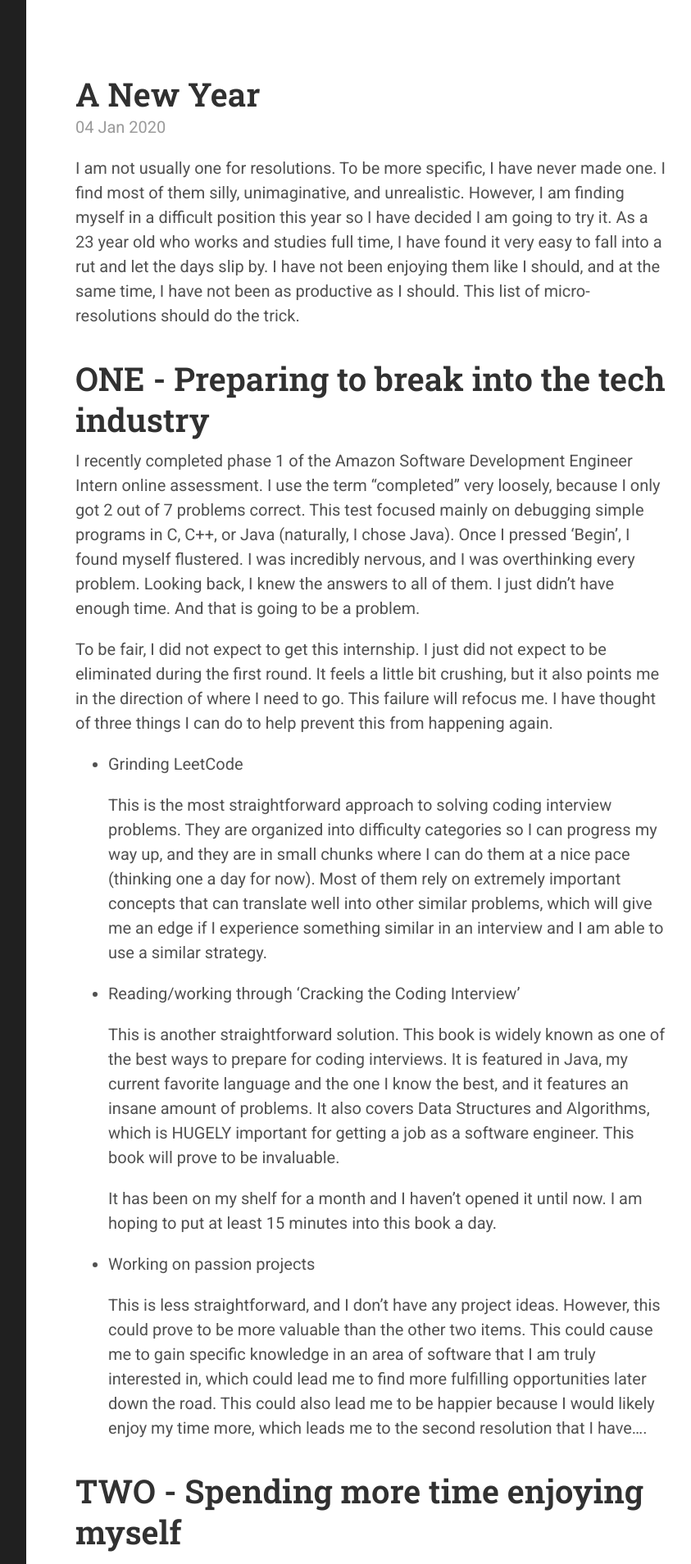
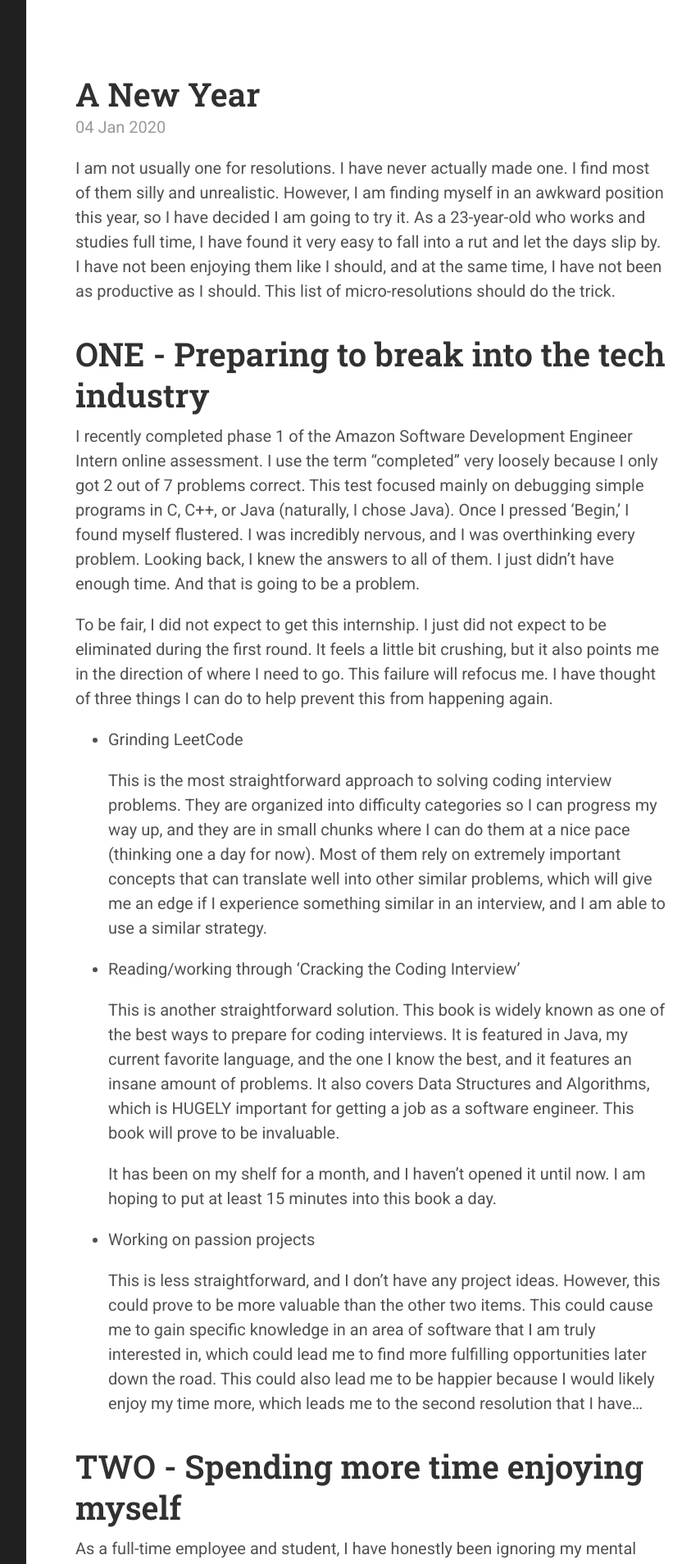
Before and after one commit to ghgoodreau/ghgoodreau.github.io, a Jekyll site: the page built from _posts/2020-01-04-resolution.md, in a window 1280 px wide. Shown: the top 1908 px of the page at 82% size, without its empty margins (368-1211 px from the left). Built offline with Jekyll 4.4.1, drawn with Linux system fonts in a browser that asks for light colours; some of the changed text lies outside the part shown.

Commit message:
Update 2020-01-04-resolution.md

```diff
--- a/_posts/2020-01-04-resolution.md
+++ b/_posts/2020-01-04-resolution.md
@@ -3,38 +3,38 @@
 title: A New Year
 excerpt_separator: <!--end-excerpt-->
 ---
-I am not usually one for resolutions. To be more specific, I have never made one. I find most of them silly, unimaginative, and unrealistic. However, I am finding myself in a difficult position this year so I have decided I am going to try it. As a 23 year old who works and studies full time, I have found it very easy to fall into a rut and let the days slip by. I have not been enjoying them like I should, and at the same time, I have not been as productive as I should. This list of micro-resolutions should do the trick.
+I am not usually one for resolutions. I have never actually made one. I find most of them silly and unrealistic. However, I am finding myself in an awkward position this year, so I have decided I am going to try it. As a 23-year-old who works and studies full time, I have found it very easy to fall into a rut and let the days slip by. I have not been enjoying them like I should, and at the same time, I have not been as productive as I should. This list of micro-resolutions should do the trick.
 
 <!--end-excerpt-->
 
 # ONE - Preparing to break into the tech industry
 
-I recently completed phase 1 of the Amazon Software Development Engineer Intern online assessment. I use the term "completed" very loosely, because I only got 2 out of 7 problems correct. This test focused mainly on debugging simple programs in C, C++, or Java (naturally, I chose Java). Once I pressed 'Begin', I found myself flustered. I was incredibly nervous, and I was overthinking every problem. Looking back, I knew the answers to all of them. I just didn't have enough time. And that is going to be a problem.
+I recently completed phase 1 of the Amazon Software Development Engineer Intern online assessment. I use the term "completed" very loosely because I only got 2 out of 7 problems correct. This test focused mainly on debugging simple programs in C, C++, or Java (naturally, I chose Java). Once I pressed 'Begin,' I found myself flustered. I was incredibly nervous, and I was overthinking every problem. Looking back, I knew the answers to all of them. I just didn't have enough time. And that is going to be a problem.
 
 To be fair, I did not expect to get this internship. I just did not expect to be eliminated during the first round. It feels a little bit crushing, but it also points me in the direction of where I need to go. This failure will refocus me. I have thought of three things I can do to help prevent this from happening again.
 
 - Grinding LeetCode
 
-  This is the most straightforward approach to solving coding interview problems. They are organized into difficulty categories so I can progress my way up, and they are in small chunks where I can do them at a nice pace (thinking one a day for now). Most of them rely on extremely important concepts that can translate well into other similar problems, which will give me an edge if I experience something similar in an interview and I am able to use a similar strategy.
+  This is the most straightforward approach to solving coding interview problems. They are organized into difficulty categories so I can progress my way up, and they are in small chunks where I can do them at a nice pace (thinking one a day for now). Most of them rely on extremely important concepts that can translate well into other similar problems, which will give me an edge if I experience something similar in an interview, and I am able to use a similar strategy.
 
 - Reading/working through 'Cracking the Coding Interview'
 
-  This is another straightforward solution. This book is widely known as one of the best ways to prepare for coding interviews. It is featured in Java, my current favorite language and the one I know the best, and it features an insane amount of problems. It also covers Data Structures and Algorithms, which is HUGELY important for getting a job as a software engineer. This book will prove to be invaluable.
+  This is another straightforward solution. This book is widely known as one of the best ways to prepare for coding interviews. It is featured in Java, my current favorite language, and the one I know the best, and it features an insane amount of problems. It also covers Data Structures and Algorithms, which is HUGELY important for getting a job as a software engineer. This book will prove to be invaluable.
 
-  It has been on my shelf for a month and I haven't opened it until now. I am hoping to put at least 15 minutes into this book a day.
+  It has been on my shelf for a month, and I haven't opened it until now. I am hoping to put at least 15 minutes into this book a day.
 
 - Working on passion projects
 
-  This is less straightforward, and I don't have any project ideas. However, this could prove to be more valuable than the other two items. This could cause me to gain specific knowledge in an area of software that I am truly interested in, which could lead me to find more fulfilling opportunities later down the road. This could also lead me to be happier because I would likely enjoy my time more, which leads me to the second resolution that I have....
+  This is less straightforward, and I don't have any project ideas. However, this could prove to be more valuable than the other two items. This could cause me to gain specific knowledge in an area of software that I am truly interested in, which could lead me to find more fulfilling opportunities later down the road. This could also lead me to be happier because I would likely enjoy my time more, which leads me to the second resolution that I have...
 
 # TWO - Spending more time enjoying myself
 
-As a full time worker and student, I have honestly been ignoring my mental health pretty severely. I work, I come home, I study, I sleep. I eat whenever I can, and I don't work out. My health has suffered and so has my mood. But it does not have to be this way. Each day, I have plenty of time to do these important things.
+As a full-time employee and student, I have honestly been ignoring my mental health pretty severely. I work, I come home, I study, I sleep. I eat whenever I can, and I don't work out. My health has suffered, and so has my mood. But it does not have to be this way. Each day, I have plenty of time to do these essential things.
 
-The most important thing, to me, is to enjoy a little bit of each day doing things that I love. That can mean video games, watching movies, sitting in silence, playing guitar... it literally does not matter. The only strict policy I am going to develop here is that I want to do SOMETHING for 30 minutes a day that I don't have to do.
+The most important thing, to me, is to enjoy a little bit of each day doing things that I love. That can mean video games, watching movies, sitting in silence, playing guitar. It doesn't actually matter what I do. The only strict policy I am going to develop here is that I want to do SOMETHING for 30 minutes a day that I don't have to do.
 
 # THREE - Fitness
 
-This one is more cliche, but it is necessary. I need to take better care of my body. I do enjoy working out, for the record. I just get lost doing my daily routine of working and studying and then I don't have time. This needs to change.
+This one is more cliche, but it is necessary. I need to take better care of my body. I do enjoy working out for the record. I just get lost doing my daily routine of working and studying, and then I don't have time. This needs to change.
 
-I recently sprained my wrist and went to the doctor to rule out a fracture by getting an X-Ray. They said my wrist wasn't broken, but that my blood pressure is high. I'm 23 years old... this is unacceptable. Cardio must be done. I am confident I can get it back to normal levels just by working out and consuming less caffeine. I will continue to monitor it while I start my fitness routine.
+I recently sprained my wrist and went to the doctor to rule out a fracture by getting an X-Ray. They said my wrist wasn't broken, but that my blood pressure is high. I'm 23 years old. This is unacceptable. Cardio must be done. I am confident I can get it back to normal levels just by working out and consuming less caffeine. I will continue to monitor it while I start my fitness routine.
```
